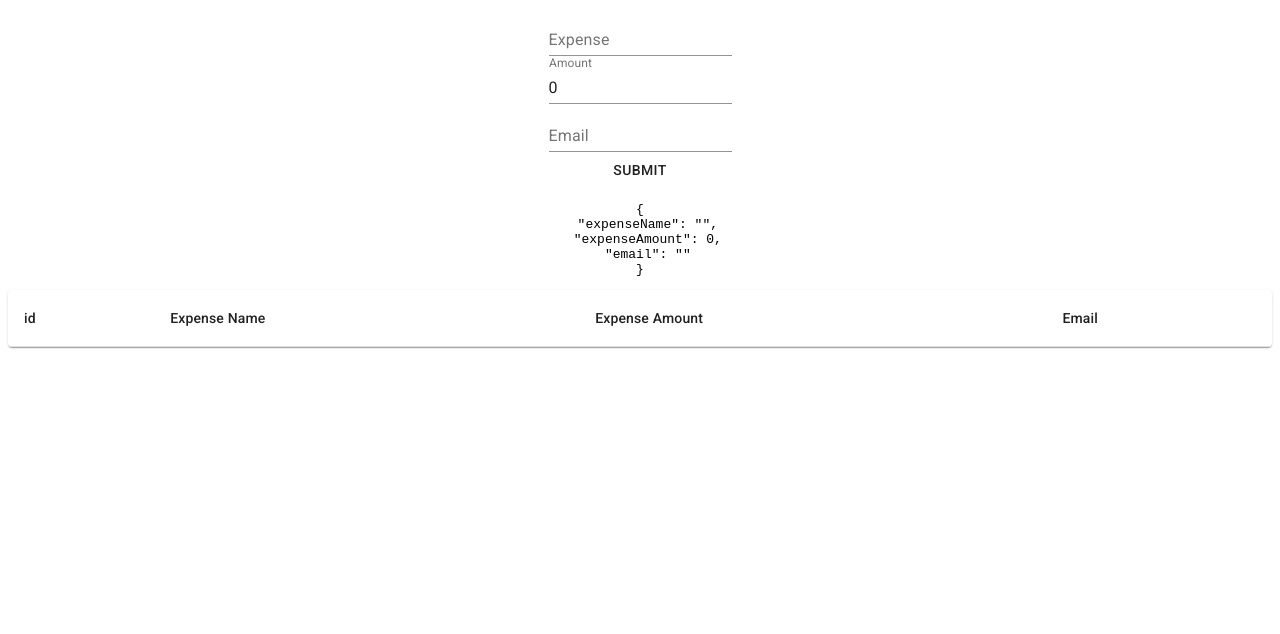
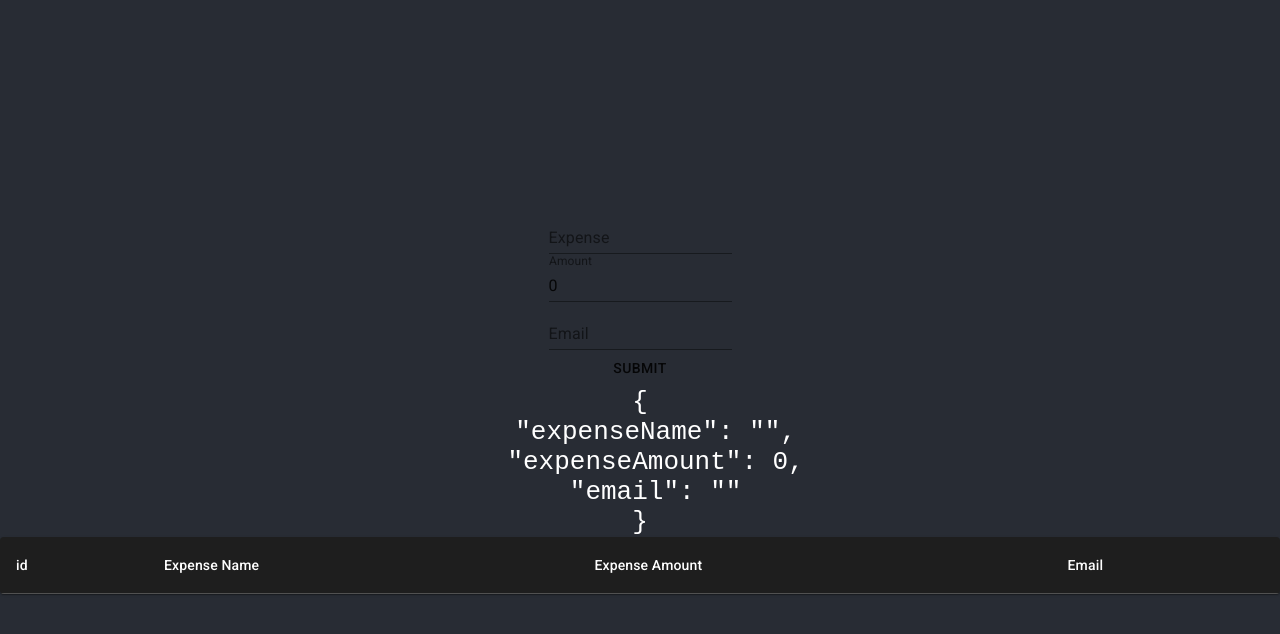
Before and after one commit to dqnk/banker, a React (Create React App) app in the folder client/: page / in a window 1280 px wide. Shown: the top 634 px of the page. Built offline with nearby package versions, Linux system fonts and the light colour scheme.

Commit message:
dark mode

```diff
--- /dev/null
+++ b/client/src/App.css
@@ -0,0 +1,21 @@
+.App-header {
+  background-color: #282c34;
+  min-height: 100vh;
+  min-width: 100vw;
+  display: flex;
+  flex-direction: column;
+  align-items: center;
+  justify-content: center;
+  font-size: calc(10px + 2vmin);
+  color: white;
+}
+
+* {
+        margin: 0;
+        padding: 0;
+        border: 0;
+        outline: 0;
+        font-size: 100%;
+        vertical-align: baseline;
+        background: transparent;
+}
--- a/client/src/App.tsx
+++ b/client/src/App.tsx
@@ -2,6 +2,14 @@ import React, { useState } from "react";
 import { MyForm } from "./MyForm";
 import BasicTable from "./BasicTable";
 import { generate } from "shortid";
+import "./App.css";
+import { ThemeProvider, createTheme } from "@mui/material/styles";
+
+const darkTheme = createTheme({
+  palette: {
+    mode: "dark",
+  },
+});
 
 const App = () => {
   const [rows, setRows] = useState([
@@ -14,7 +22,9 @@ const App = () => {
   ]);
 
   return (
-    <div style={{ textAlign: "center" }}>
+    <div className="App" style={{ textAlign: "center" }}>
+      <header className="App-header">
+        <ThemeProvider theme={darkTheme}>
           <MyForm
             onSubmit={(data) => {
               setRows((currentRows) => [
@@ -27,6 +37,8 @@ const App = () => {
             }}
           />
           <BasicTable rows={rows} />
+        </ThemeProvider>
+      </header>
     </div>
   );
 };
```
Also changed, not shown: client/src/BasicTable.css (added). Lines whose indentation alone changed are shown as unchanged.
